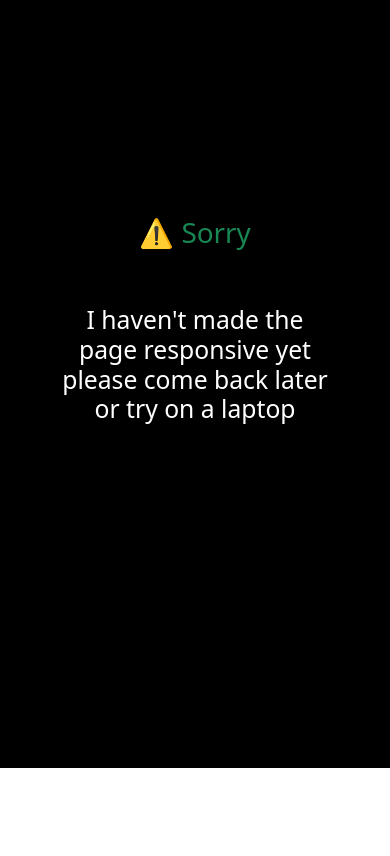
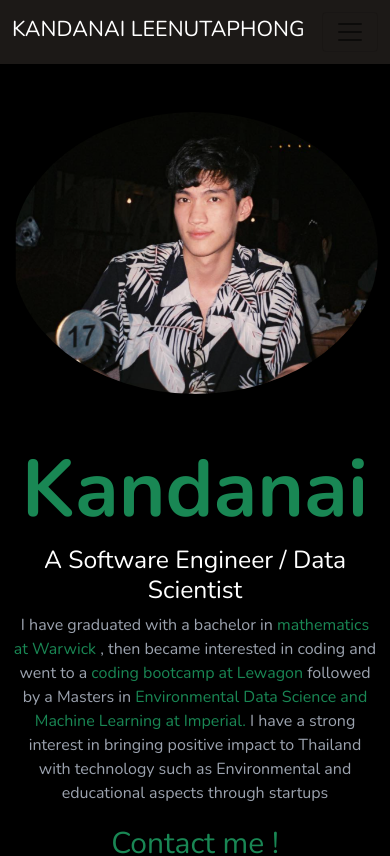
Before and after one commit to edsml-kl121/proud-portfolio, a React (Create React App) app: page / in a window 390 px wide. Shown: the top 856 px of the page. Built offline with nearby package versions, Linux system fonts and the light colour scheme.

Commit message:
add iphone feature

```diff
--- a/src/App.js
+++ b/src/App.js
@@ -10,37 +10,37 @@ import './App.css';
 import { useState, useEffect, useRef } from "react";
 
 export default function App() {
-  let isMobile = useRef(false);
+  // let isMobile = useRef(false);
   const [loading, setLoading] = useState(true);
-  const [mobile, setMobile] = useState(false);
+//   const [mobile, setMobile] = useState(false);
 
   useEffect(() => {
     setTimeout(() => setLoading(false), 500)
-    if(window.innerWidth > 600) {
-      if(isMobile.current) {
-        isMobile.current = false;
-        setMobile(false);
-      }
-    }
-    else {
-      if(!isMobile.current) {
-        isMobile.current = true;
-        setMobile(true)
-      }
-    }
+//     if(window.innerWidth > 600) {
+//       if(isMobile.current) {
+//         isMobile.current = false;
+//         setMobile(false);
+//       }
+//     }
+//     else {
+//       if(!isMobile.current) {
+//         isMobile.current = true;
+//         setMobile(true)
+//       }
+//     }
 }, [])
 
-  if (isMobile.current) {
-    return (
-      <>
-      {/* {loading === false ?
-      <Phone/> : <Loading/>
-      } */}
-      <Phone/>
-      </>
-    )
-  }
-  else {
+//   if (isMobile.current) {
+//     return (
+//       <>
+//       {/* {loading === false ?
+//       <Phone/> : <Loading/>
+//       } */}
+//       <Phone/>
+//       </>
+//     )
+//   }
+//   else {
     return (
       <>
       {loading === false ?
@@ -54,5 +54,5 @@ export default function App() {
       : <Loading/>}
       </>
   )
-  }
+  // }
 }
--- a/src/components/About.js
+++ b/src/components/About.js
@@ -8,6 +8,7 @@ import {Container, Row, Col } from "react-bootstrap"
 // import Zoom from 'react-reveal/Zoom';
 import Fade from 'react-reveal/Fade';
 import { useState } from "react";
+import './About.css'
 
 
 export default function About() {
@@ -17,30 +18,56 @@ export default function About() {
       <Fade>
       <Container>
       <Row className="my-5">
-        <Col xs={12} md={5} className="mt-5 my-5 mb-5">
+        <Col xs={12} md={5} className="">
+        {window.innerWidth > 600 ?
+          <>
           <br></br>
           <br></br>
           <br></br>
-
           <img
             className="object-cover object-center rounded"
             alt="hero"
             src= {Mew}
             />
+          </> :
+          <>
+          <span className="">
+          <img
+            className="rounded-circle"
+            alt="hero"
+            src= {Mew}
+            style={{textAlign: "center"}}
+            // width="300"
+            />
+          </span>
+          </>}
+
         </Col>
         <Col md={1}>
         </Col>
         <Col xs={12} md={5}>
+        {window.innerWidth > 600 ?
+          <>
           <br></br>
           <br></br>
+          <br></br>
+          </> : <></>}
 
-          <h1 className="mt-5 text-success" style={{textAlign: "center", fontWeight:"700", fontSize:"100px"}}>
+          {window.innerWidth > 600 ?
+          <>
+          <h1 className="mt-5 text-success" style={{textAlign: "center", fontWeight:"700", fontSize:"80px"}}>
               Kandanai
           </h1>
-            <h2 className="text-white">
+          </> :
+          <h2 className="mt-5 text-success" style={{textAlign: "center", fontWeight:"700", fontSize:"80px"}}>
+              Kandanai
+          </h2>
+          }
+
+            <h2 className="text-white text-center">
               A Software Engineer / Data Scientist
             </h2>
-          <p className="text-left">
+          <p className="text-center">
             I have graduated with a bachelor in <span className="text-success">mathematics at Warwick </span>, then became interested in coding and went to
             a <span className="text-success">coding bootcamp at Lewagon</span> followed by a Masters in <span className="text-success">Environmental Data Science and Machine Learning at Imperial. </span>
              I have a strong interest in bringing positive impact to Thailand with technology such as Environmental and educational aspects through startups
--- a/src/components/Navbar.js
+++ b/src/components/Navbar.js
@@ -8,12 +8,12 @@ export default function Navbar2() {
   return (
     <Navbar expand="lg" sticky="top" className="bg-stone-900">
       <Container>
-        <Navbar.Brand className="text-white" style={{fontWeight:"bold"}} href="/"><h3>KANDANAI LEENUTAPHONG</h3></Navbar.Brand>
+        <Navbar.Brand className="text-white mt-1" style={{fontWeight:"bold"}} href="/"><h4>KANDANAI LEENUTAPHONG</h4></Navbar.Brand>
         <Navbar.Toggle aria-controls="basic-navbar-nav" />
         <Navbar.Collapse id="basic-navbar-nav">
           <Nav className="me-auto">
-            {/* <Nav.Link href="#projects" className="text-white">Projects</Nav.Link>
-            <Nav.Link href="#workexp" className="text-white">Work Experience</Nav.Link> */}
+            <Nav.Link href="#techstacks" className="text-white">Tech Stack</Nav.Link>
+            <Nav.Link href="#projects" className="text-white">Projects</Nav.Link>
           </Nav>
             <NavDropdown title={<span className="text-white my-auto">Contact</span>} id="basic-nav-dropdown">
               <NavDropdown.Item href="https://www.linkedin.com/in/kandanai/">Linkedin</NavDropdown.Item>
--- a/src/components/Skills.js
+++ b/src/components/Skills.js
@@ -9,7 +9,7 @@ import Fade from 'react-reveal/Fade';
 
 export default function Skills() {
   return (
-    <section id="skills">
+    <section id="techstacks">
       <div className="container px-5 py-5 mx-auto">
         <div className="text-center mb-20">
           <ChipIcon className="w-10 inline-block mb-4" />
```
Also changed, not shown: src/components/About.css (added).
